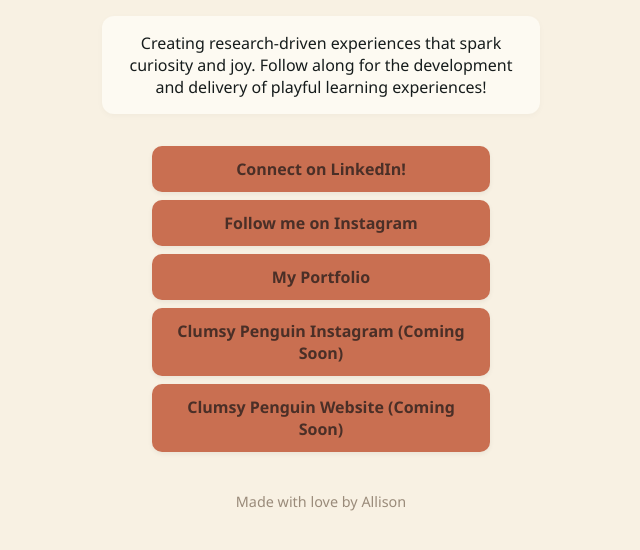
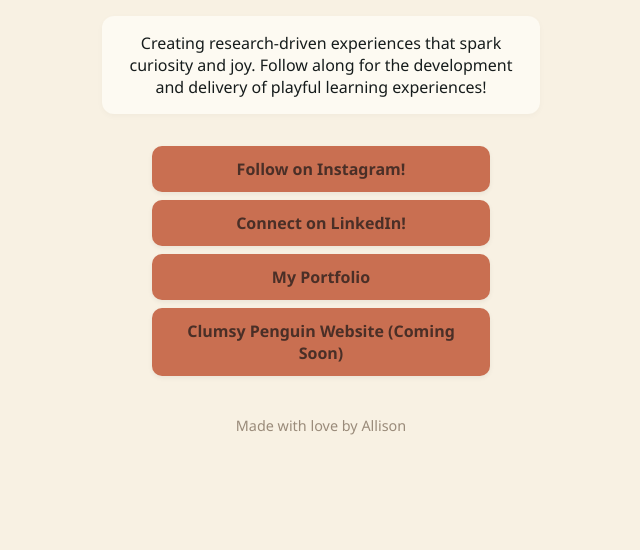
Before and after one commit to argrisso/allison-grisso, a plain HTML site: page index.html in a window 1280 px wide. Shown: the part 288-838 px from the top of the page, without its empty margins (319-959 px from the left). Drawn offline with Linux system fonts and the light colour scheme; a web font is replaced by a local one.

Commit message:
Update index.html

```diff
--- a/index.html
+++ b/index.html
@@ -17,10 +17,9 @@
   <p>Creating research-driven experiences that spark curiosity and joy. Follow along for the development and delivery of playful learning experiences!</p>
 
   <div class="links">
+    <a href="#" target="https://www.instagram.com/clumsypenguingames">Follow on Instagram!</a>
     <a href="https://www.linkedin.com/in/allison-grisso" target="_blank">Connect on LinkedIn!</a>
-    <a href="https://www.instagram.com/alle_like_elle" target="_blank">Follow me on Instagram</a>
     <a href="https://www.behance.net/a-grisso" target="_blank">My Portfolio</a>
-    <a href="#" target="_blank">Clumsy Penguin Instagram (Coming Soon)</a>
     <a href="#" target="_blank">Clumsy Penguin Website (Coming Soon)</a>
   </div>
 
```
